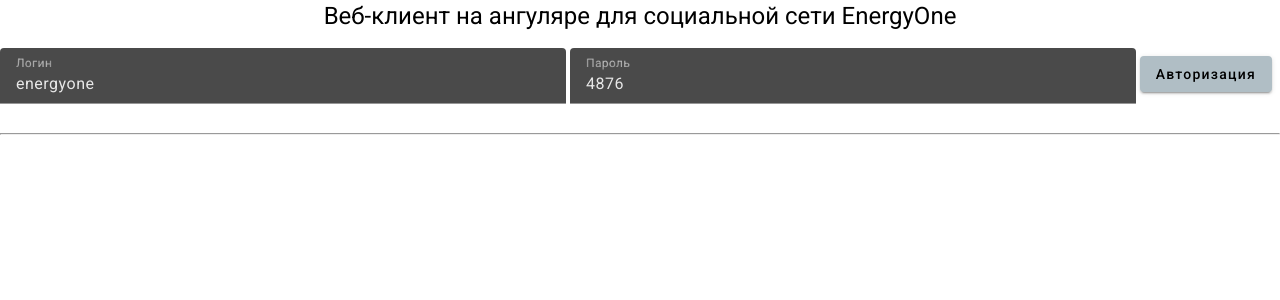
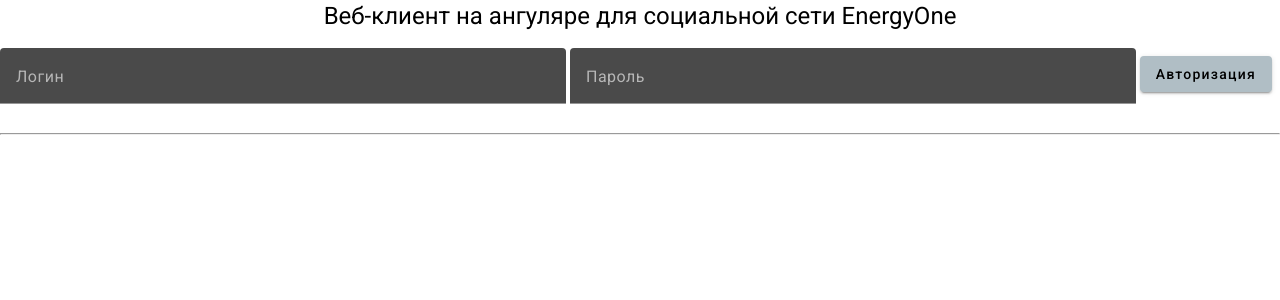
Before and after one commit to 1EnergyOne1/SocialNetwork, an Angular app in the folder AngularClient/AngularClient/: page / in a window 1280 px wide. Shown: the top 300 px of the page. Built offline with nearby package versions, Linux system fonts and the light colour scheme.

Commit message:
убран хардкод

```diff
--- a/AngularClient/AngularClient/src/app/user-info/authorization.component.ts
+++ b/AngularClient/AngularClient/src/app/user-info/authorization.component.ts
@@ -9,8 +9,8 @@
 })
 export class AuthorizationComponent {
 
-  public login: string = "energyone";
-  public password: string = "4876";
+  public login: string = "";
+  public password: string = "";
   user: User = new User();
   Islogged: boolean = false;
 
```
